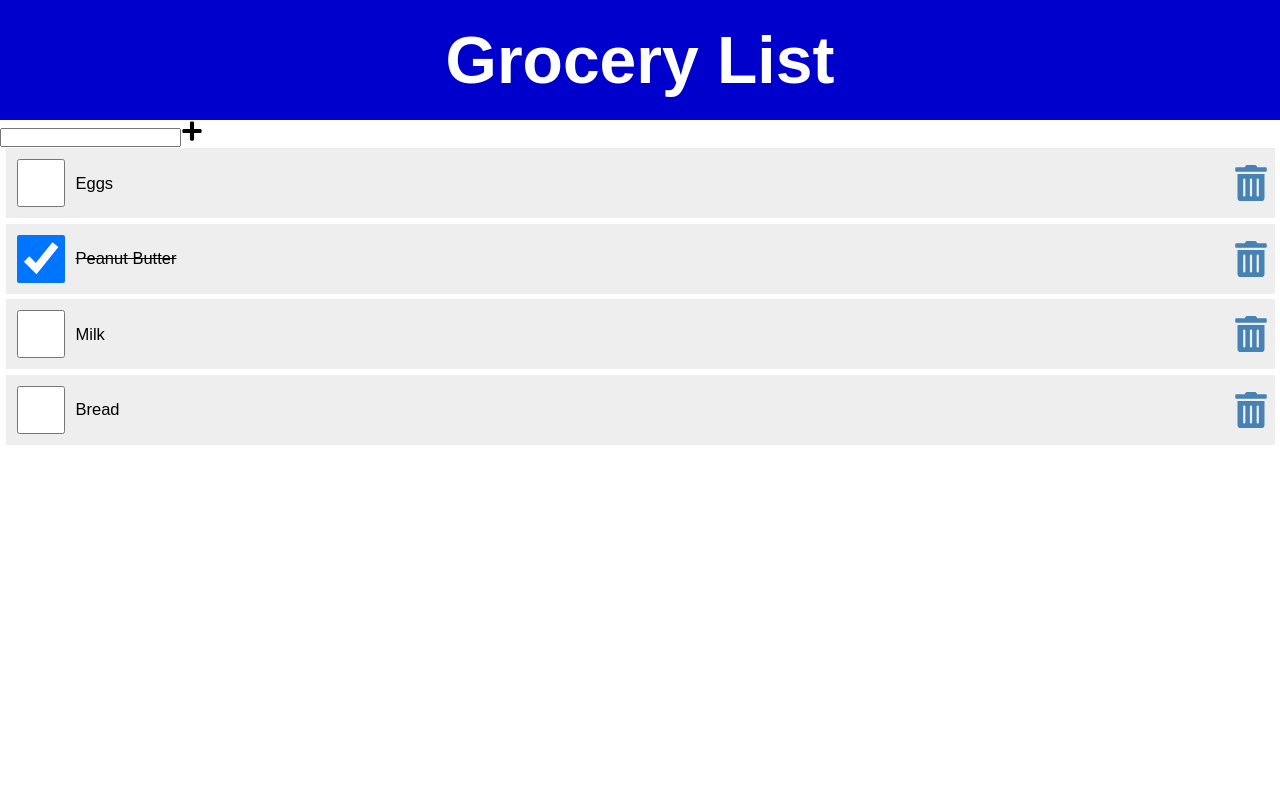
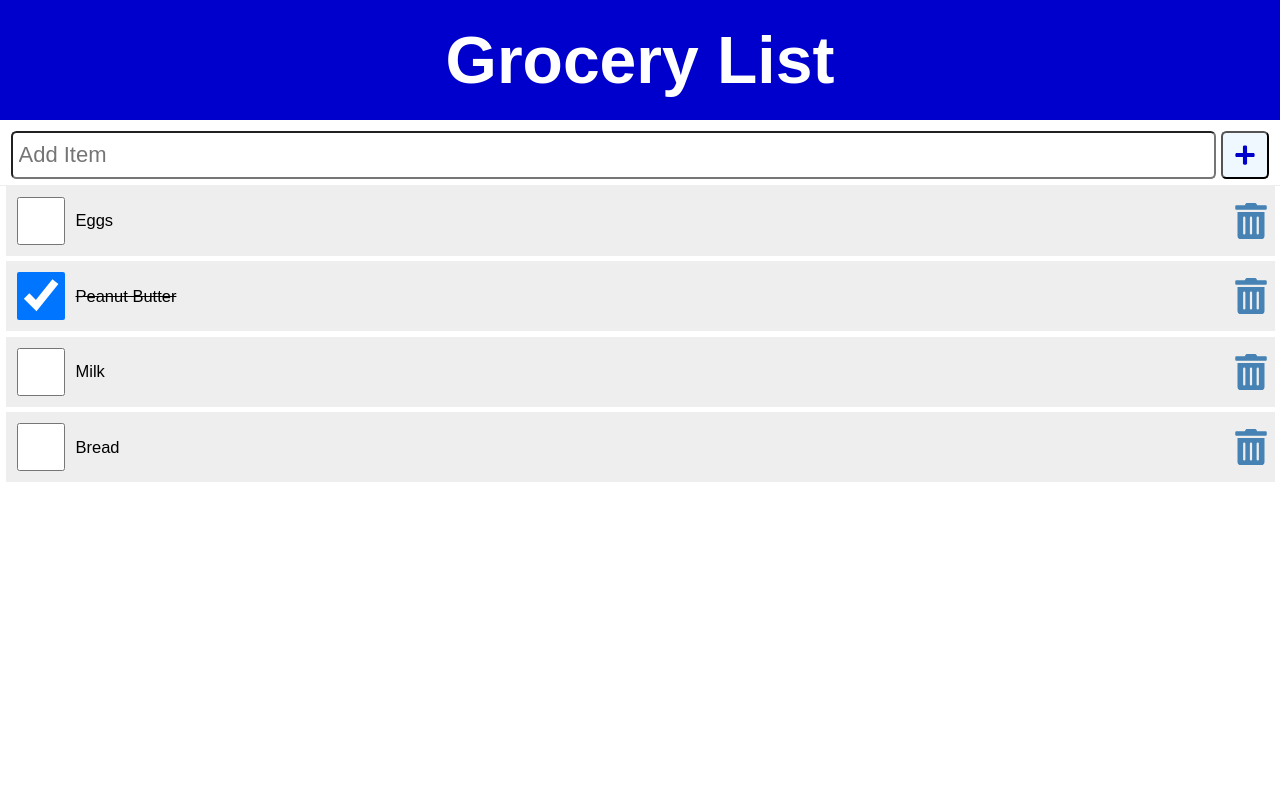
Before and after one commit to snelson-seattle/react-grocery-list, a React (Create React App) app: page / in a window 1280 px wide. Shown: the top 800 px of the page. Built offline with nearby package versions, Linux system fonts and the light colour scheme.

Commit message:
finished add item form

```diff
--- a/package.json
+++ b/package.json
@@ -5,6 +5,7 @@
   "dependencies": {
     "react": "^18.2.0",
     "react-dom": "^18.2.0",
+    "react-icons": "^4.4.0",
     "react-scripts": "5.0.1"
   },
   "scripts": {
@@ -30,8 +31,5 @@
       "last 1 firefox version",
       "last 1 safari version"
     ]
-  },
-  "devDependencies": {
-    "react-icons": "^4.4.0"
   }
 }
--- a/src/App.js
+++ b/src/App.js
@@ -1,5 +1,6 @@
 import { useState } from "react";
 import Header from "./components/Header";
+import AddItemForm from "./components/AddItemForm";
 import Content from "./components/Content";
 import Footer from "./components/Footer";
 
@@ -12,9 +13,33 @@ const dummyData = [
 
 function App() {
   const [items, setItems] = useState(dummyData);
+  const [newItem, setNewItem] = useState("");
+
+  const addItem = (item) => {
+    const id = items.length ? items[items.length - 1].id + 1 : 1;
+    const groceryItem = { id, checked: false, item };
+    const listItems = [...items, groceryItem];
+    setItems(listItems);
+  };
+
+  const handleSubmit = (e) => {
+    e.preventDefault();
+    if (!newItem) return;
+
+    // add item
+    addItem(newItem);
+    // reset the input
+    setNewItem("");
+  };
+
   return (
     <>
       <Header />
+      <AddItemForm
+        newItem={newItem}
+        setNewItem={setNewItem}
+        handleSubmit={handleSubmit}
+      />
       <Content items={items} setItems={setItems} />
       <Footer length={items.length} />
     </>
--- a/src/components/AddItemForm.js
+++ b/src/components/AddItemForm.js
@@ -1,10 +1,21 @@
 import { FaPlus } from "react-icons/fa";
 
-const AddItemForm = ({ items, setItems }) => {
+const AddItemForm = ({ newItem, setNewItem, handleSubmit }) => {
   return (
-    <form>
-      <input type="text" />
-      <FaPlus />
+    <form className="add-form" onSubmit={handleSubmit}>
+      <label htmlFor="add-item">Add Item</label>
+      <input
+        type="text"
+        autoFocus
+        id="add-item"
+        placeholder="Add Item"
+        required
+        value={newItem}
+        onChange={(e) => setNewItem(e.target.value)}
+      />
+      <button type="submit" aria-label="Add Item">
+        <FaPlus />
+      </button>
     </form>
   );
 };
--- a/src/components/Content.js
+++ b/src/components/Content.js
@@ -1,10 +1,8 @@
-import AddItemForm from "./AddItemForm";
 import GroceryList from "./GroceryList";
 
 const Content = ({ items, setItems }) => {
   return (
     <main>
-      <AddItemForm items={items} setItems={setItems} />
       <GroceryList items={items} setItems={setItems} />
     </main>
   );
--- a/src/index.css
+++ b/src/index.css
@@ -27,18 +27,6 @@ main {
 
 h1 {
   font-size: 3rem;
-}
-
-form {
-
-}
-
-form svg {
-
-}
-
-form svg:hover {
-  color: green;
 }
 
 ul {
@@ -98,3 +86,46 @@ ul li::before {
   color: red;
   outline: none;
 }
+
+.add-form {
+  width: 100%;
+  display: flex;
+  justify-content: flex-start;
+  margin: 0.5rem 0 0;
+  padding: 0 0.5rem 0.25rem;
+  border-bottom: 1px solid #eee;
+}
+
+.add-form label {
+  position: absolute;
+  left: -99999px;
+}
+
+.add-form input[type="text"] {
+  flex-grow: 1;
+  max-width: calc(100% - 50px);
+  min-height: 48px;
+  font-size: 1rem;
+  padding: 0.25rem;
+  border-radius: 0.25rem;
+  margin-right: 0.25rem;
+  outline: none;
+}
+
+.add-form button {
+  height: 48px;
+  min-width: 48px;
+  border-radius: 0.25rem;
+  padding: 0.5rem;
+  font-size: 1rem;
+  background-color: aliceblue;
+  color: mediumblue;
+  cursor: pointer;
+}
+
+.add-form button:focus,
+.add-form button:hover {
+  color: white;
+  background-color: limegreen;
+  outline: none;
+}
```
Also changed, not shown: 1 other file (tests, documents, lock files or other folders).
